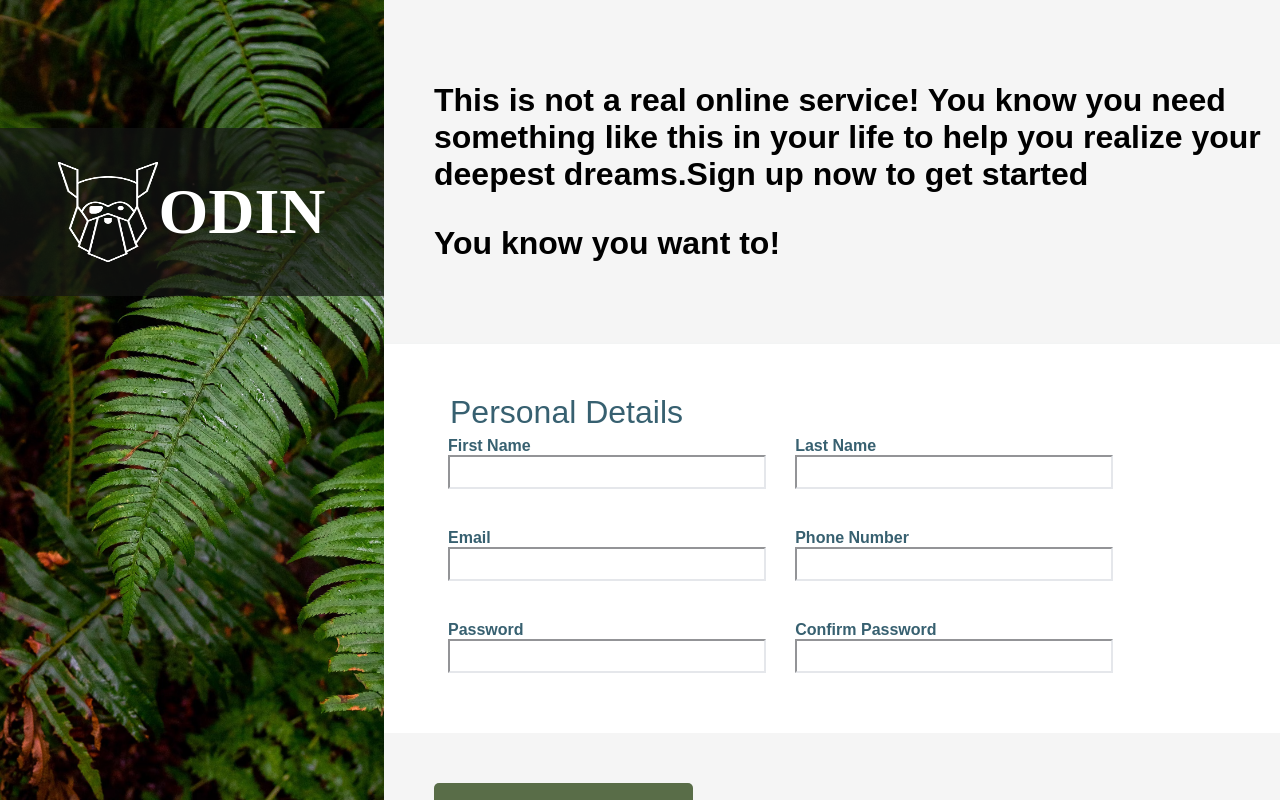
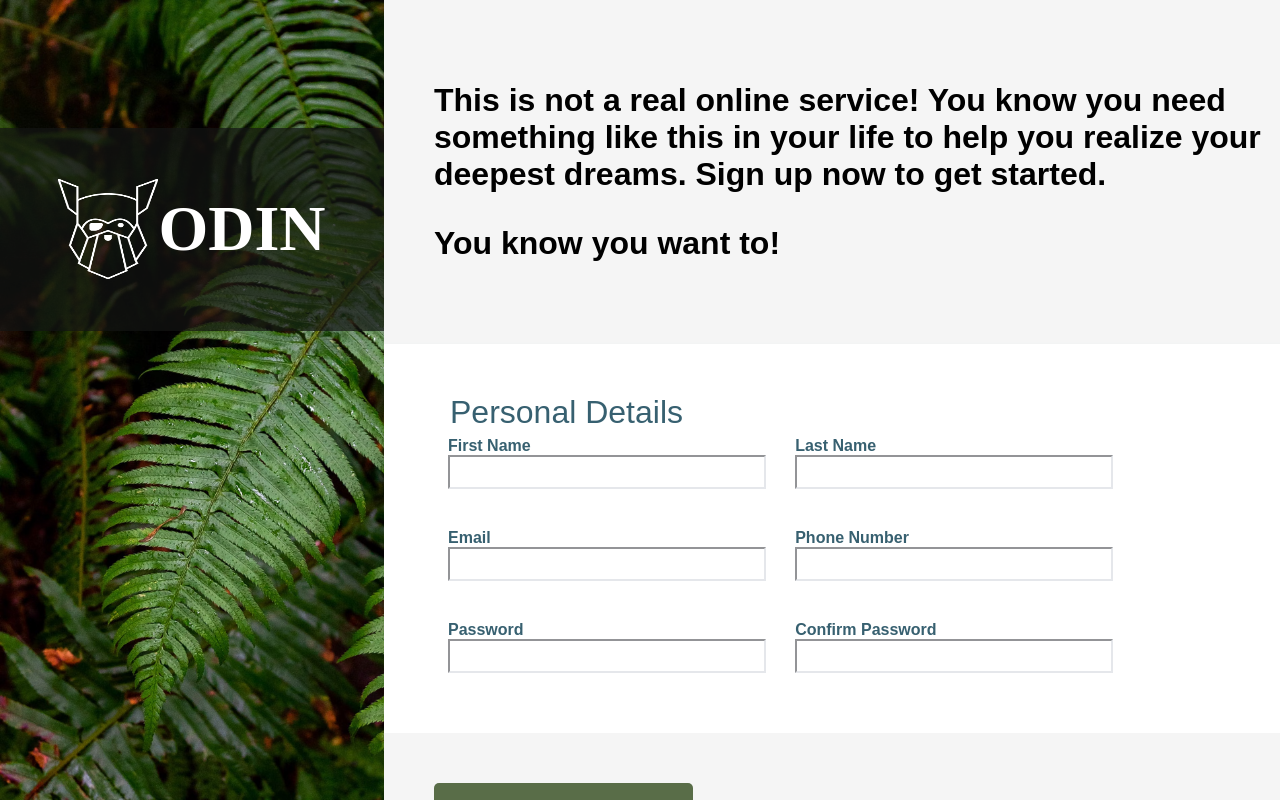
Before and after one commit to Yoleudan/odin-sign-up-form, a plain HTML site: page index.html in a window 1280 px wide. Drawn offline with Linux system fonts and the light colour scheme.

Commit message:
Fix issue with resizing window

```diff
--- a/index.html
+++ b/index.html
@@ -18,7 +18,7 @@
         <div id="main">
             <div id="intro">
                 <p id="introText">This is not a real online service! You know you need something like this in your life to help you realize
-                    your deepest dreams.Sign up now to get started
+                    your deepest dreams. Sign up now to get started.
                 </p>
                 <p>You know you want to!</p>
             </div>
--- a/styles.css
+++ b/styles.css
@@ -15,9 +15,10 @@ html,body
 
 #container{
     display: flex;
-    height: 100vh;
+    min-height: 100vh;
     width: 100vw;
     background-color: var(--main-bg-color);
+    margin: 0;
 
 }
 
@@ -90,6 +91,7 @@ fieldset{
 
 legend{
     font-size: var(--header-font-size);
+    margin-bottom: 0px;
 }
 
 input{
```
